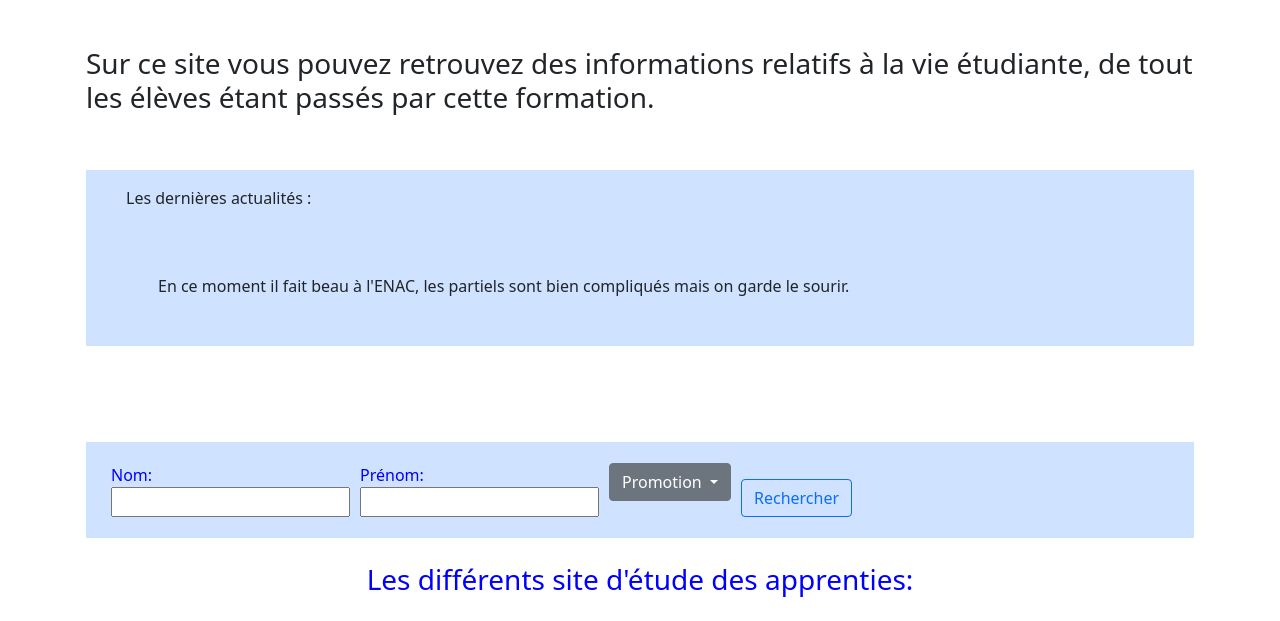
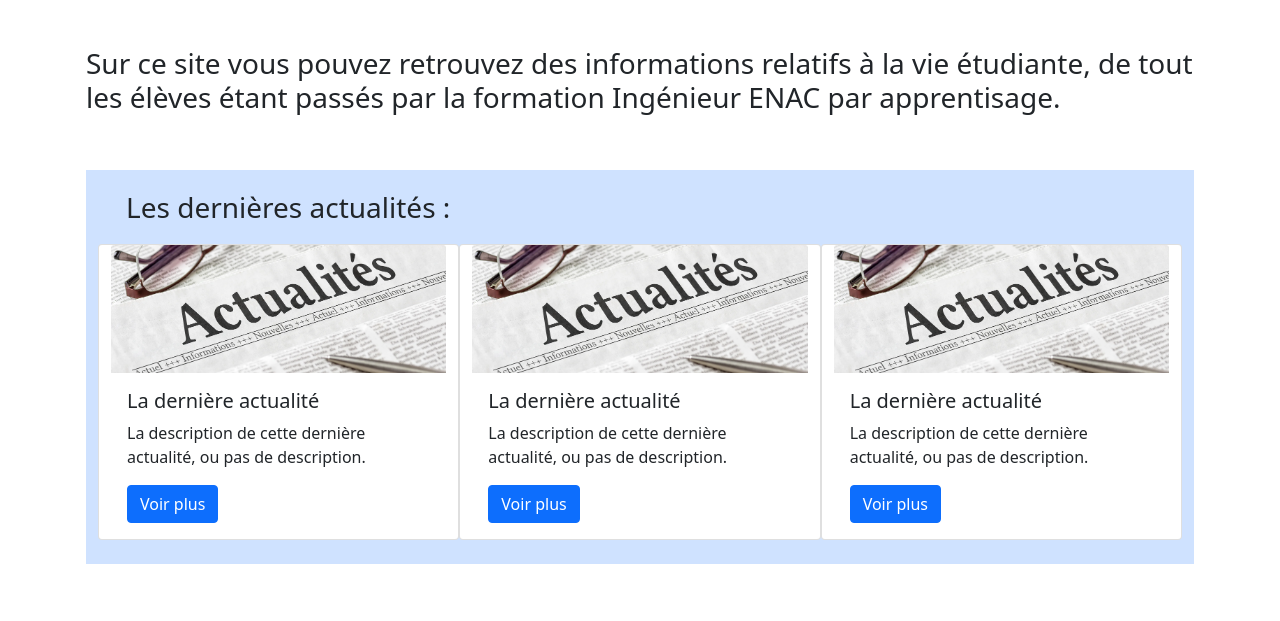
Before and after one commit to YoseAure/Projet-web, a Flask app: page / in a window 1280 px wide. Shown: the part 481-1102 px from the top of the page. Run offline with Flask 3, Linux system fonts and the light colour scheme; some libraries are stand-ins or nearby versions.

Commit message:
ajout actualités et finitions search bar

```diff
--- a/static/css/homepage.css
+++ b/static/css/homepage.css
@@ -1,5 +1,5 @@
 .header-home-image {
-    background-image: url("ecole-nationale-de-laviation-civile-a-Montpellier-2.jpg");
+    background-image: url("../images/Ecole-Nationale-de-lAviation-Civile-a-Montpellier-2.jpg");
     background-size: cover; /* Pour couvrir toute la largeur de la div */
     background-repeat: no-repeat; /* Pour éviter la répétition de l'image */
     background-position: center center; /* Pour centrer l'image */
@@ -48,3 +48,13 @@
 .search-bar button {
     align-self: flex-end; /* Align the button to the end */
 }
+
+.custom-carousel {
+    max-width: 1000px; /* Ajustez cette valeur pour définir la largeur souhaitée */
+    margin: 0 auto; /* Centrer le carousel horizontalement */
+  }
+
+  .custom-carousel .carousel-inner img {
+    height: 500px; /* Ajustez cette valeur pour définir la hauteur souhaitée */
+    object-fit: cover; /* Assure que l'image couvre toute la zone définie sans distorsion */
+  }
--- a/templates/homepage.html
+++ b/templates/homepage.html
@@ -11,46 +11,85 @@
     </div>
 
     <div></br></br>
-        <h3>Sur ce site vous pouvez retrouvez des informations relatifs à la vie étudiante, de tout les élèves étant passés par cette formation.</h3>
+        <h3>Sur ce site vous pouvez retrouvez des informations relatifs à la vie étudiante, de tout les élèves étant passés par la formation Ingénieur ENAC par apprentisage.</h3>
     </div></br></br>
+
+    <!-- actualites -->
         <div class="container px-4 bg-primary-subtle ">
-            <div class="row gx-5"></div>
+            <div class="row"></div>
               <div class="col"></div>
-               <div class="p-3">Les dernières actualités :</div>
-               <div class="p-5">En ce moment il fait beau à l'ENAC, les partiels sont bien compliqués mais on garde le sourir.</div>
+               <div class="p-3 fs-3 text">Les dernières actualités :</div>
+
+            <div class="row">
+               <div class="card col-4">
+                <img src="../static/images/ACTUALITES.webp" class="card-img-top" alt="...">
+
+                <div class="card-body">
+                  <h5 class="card-title">La dernière actualité</h5>
+                  <p class="card-text">La description de cette dernière actualité, ou pas de description.</p>
+                  <a href="#" class="btn btn-primary">Voir plus</a>
+                </div>
+              </div>
+              <div class="card col-4">
+                <img src="../static/images/ACTUALITES.webp" class="card-img-top" alt="...">
+
+                <div class="card-body">
+                  <h5 class="card-title">La dernière actualité</h5>
+                  <p class="card-text">La description de cette dernière actualité, ou pas de description.</p>
+                  <a href="#" class="btn btn-primary">Voir plus</a>
+                </div>
+                </div>
+                <div class="card col-4">
+                    <img src="../static/images/ACTUALITES.webp" class="card-img-top" alt="...">
+
+                    <div class="card-body">
+                      <h5 class="card-title">La dernière actualité</h5>
+                      <p class="card-text">La description de cette dernière actualité, ou pas de description.</p>
+                      <a href="#" class="btn btn-primary">Voir plus</a>
+                </div>
+
+
+        </div>
+    </div>
+            </br>
+
         </div></br></br></br></br>
 
 
-                <!-- Search Bar -->
-                <div class="container search-bar-container bg-primary-subtle">
-                    <form action="/search" method="get" class="search-bar">
-                        <div>
-                            <label for="nom" class="blue-text">Nom:</label>
-                            <input type="text" id="nom" name="nom">
+                <!-- Search Bar Student Home Page-->
+
+                <div class="container search-bar-container -bs-primary-border-subtle my-4">
+                    <div>Rechercher un apprentie ENAC :</div>
+                </br>
+                    <form action="/search" method="get" class="row g-3">
+                        <div class="col-md-4">
+                            <label for="nom" class="form-label blue-text">Nom:</label>
+                            <input type="text" id="nom" name="nom" class="form-control">
                         </div>
-                        <div>
-                            <label for="prenom" class="blue-text">Prénom:</label>
-                            <input type="text" id="prenom" name="prenom">
+                        <div class="col-md-4">
+                            <label for="prenom" class="form-label blue-text">Prénom:</label>
+                            <input type="text" id="prenom" name="prenom" class="form-control">
                         </div>
-                        <div class="dropdown">
-                            <button class="btn btn-secondary dropdown-toggle" type="button" data-bs-toggle="dropdown" aria-expanded="false">
-                              Promotion
-                            </button>
-                            <ul class="dropdown-menu">
-                              <li><a class="dropdown-item" href="#">Promo1</a></li>
-                              <li><a class="dropdown-item" href="#">Promo2</a></li>
-                              <li><a class="dropdown-item" href="#">Promo3</a></li>
-                            </ul>
-                          </div>
-                          <button type="button" class="btn btn-outline-primary">Rechercher</button>
+                        <div class="col-md-4">
+                            <label for="promotion" class="form-label blue-text">Promotion:</label>
+                            <select id="promotion" name="promotion" class="form-select">
+                                <option value="Promo1">Promo1</option>
+                                <option value="Promo2">Promo2</option>
+                                <option value="Promo3">Promo3</option>
+                            </select>
+                        </div>
+                        <div class="col-12">
+                            <button type="submit" class="btn btn-primary">Rechercher</button>
+                        </div>
                     </form>
                 </div>
+
 
     <!-- Carousel -->
 
     <div>
         <div class="fs-3 text-center blue-text">Les différents site d'étude des apprenties:</div></br>
-    <div id="carouselExampleCaptions" class="carousel slide">
+    <div id="carouselExampleCaptions" class="carousel slide custom-carousel">
         <div class="carousel-indicators">
             <button type="button" data-bs-target="#carouselExampleCaptions" data-bs-slide-to="0" class="active"
                 aria-current="true" aria-label="Slide 1"></button>
@@ -59,7 +98,7 @@
         </div>
         <div class="carousel-inner">
             <div class="carousel-item active">
-                <img src="https://www.enac.fr/sites/default/files/montpellier_web_bd_0.jpg" class="d-block w-100"
+                <img src="../static/images/montpellier_web_bd_0.jpg" class="d-block w-100"
                     alt="...">
                 <div class="carousel-caption d-none d-md-block">
                     <h5>Le site de Montpellier</h5>
@@ -67,7 +106,7 @@
                 </div>
             </div>
             <div class="carousel-item">
-                <img src="https://www.enac.fr/sites/default/files/campus_enac.jpg" class="d-block w-100" alt="...">
+                <img src="../static/images/campus_enac.jpg" class="d-block w-100" alt="...">
                 <div class="carousel-caption d-none d-md-block">
                     <h5>Le site de Toulouse</h5>
                     <p>7 Av. Edouard Belin, 31400 Toulouse</p>
```
Also changed, not shown: static/images/ACTUALITES.webp (added), static/images/campus_enac.jpg (added), static/images/montpellier_web_bd_0.jpg (added).
